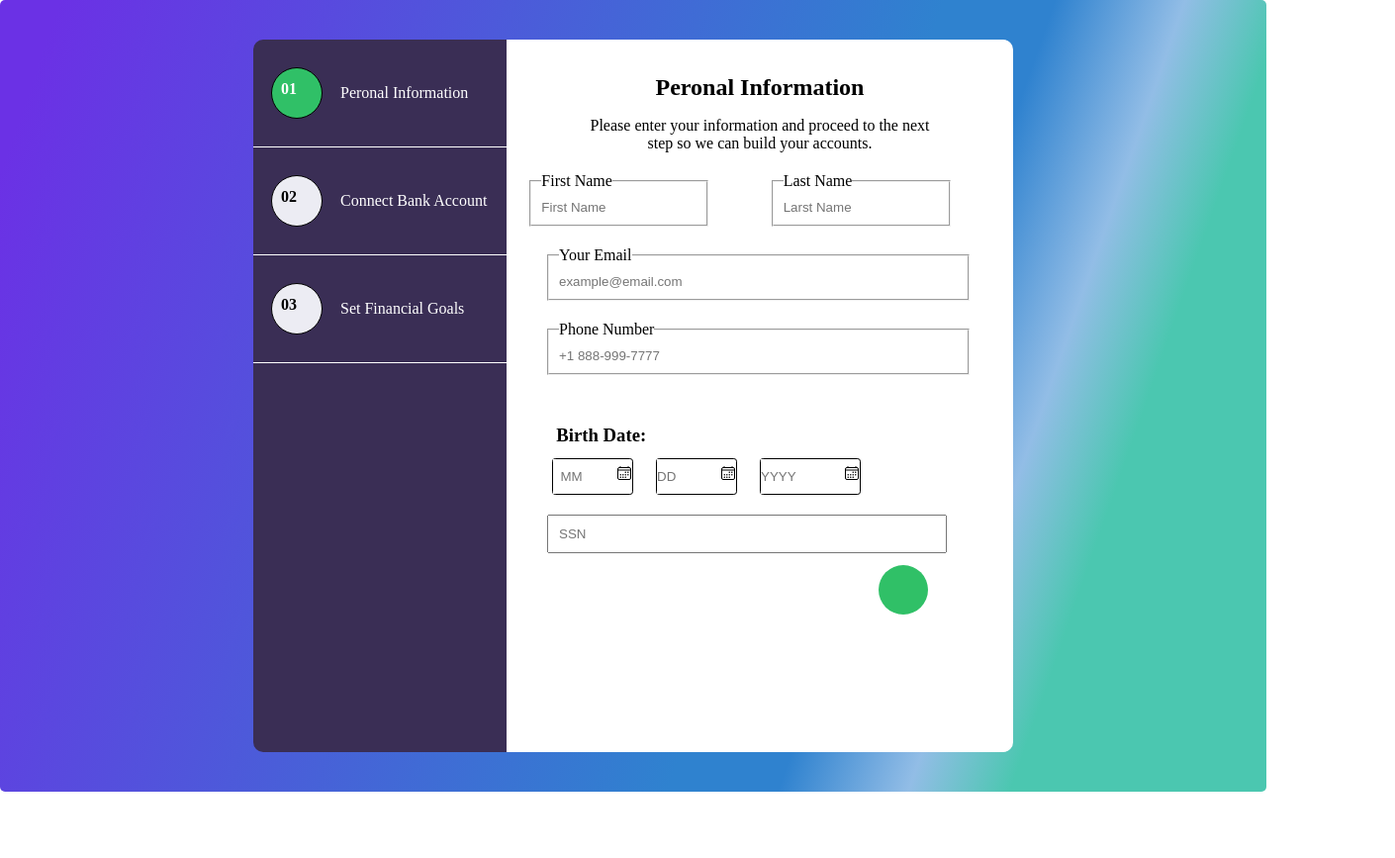
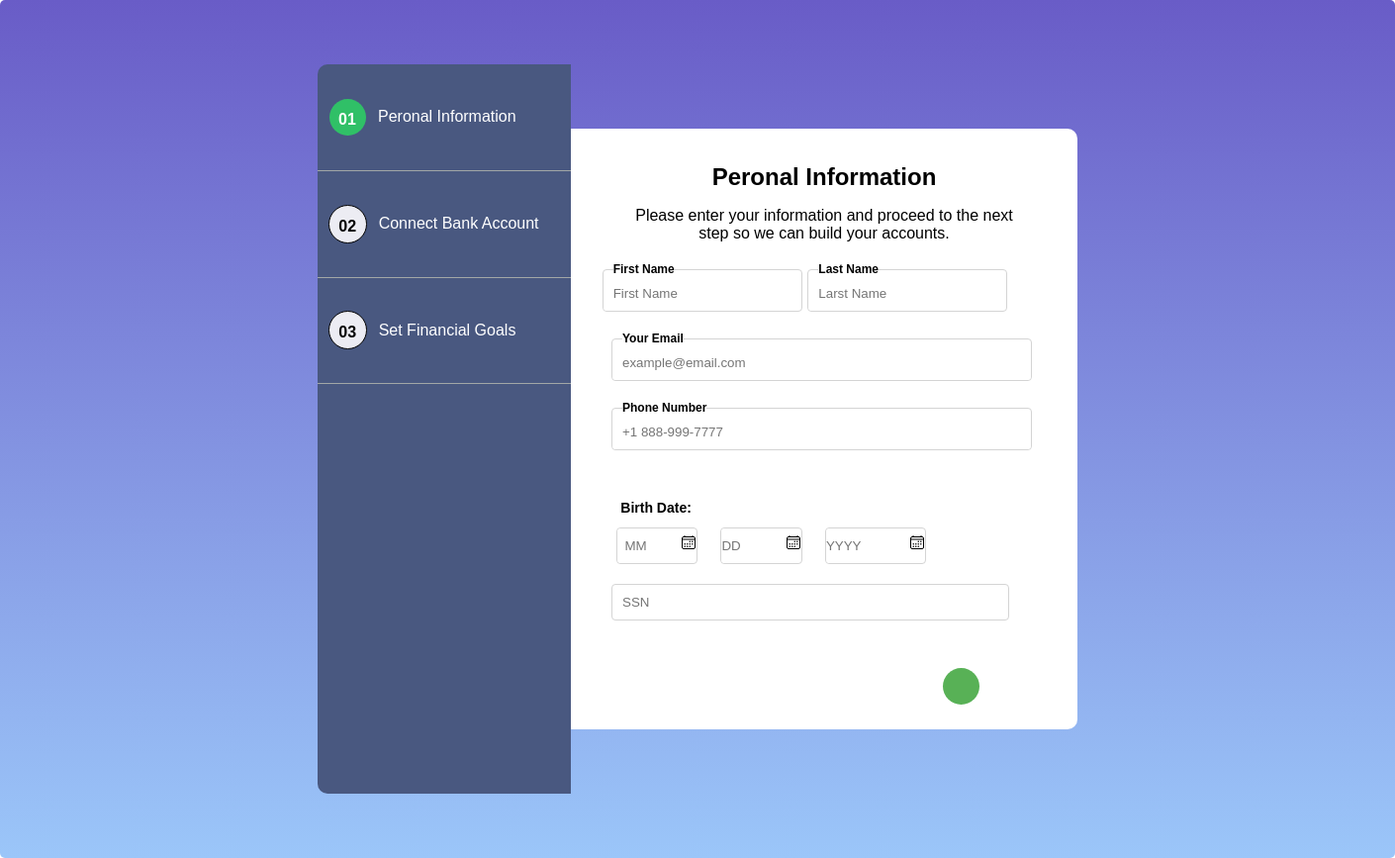
Before and after one commit to GraceNahomie/BriefSimplon, a plain HTML site: page index.html in a window 1280 px wide. Shown: the whole page at 99% size, 1410 px wide, since content can reach past the window. Before the commit the page ends 800 px from the top, so only its background shows below. Drawn offline with nearby package versions, Linux system fonts and the light colour scheme.

Commit message:
Update style.css

```diff
--- a/style.css
+++ b/style.css
@@ -2,49 +2,49 @@
     margin: 0;
     padding: 0;
     }
+   body{font-family: Arial, Helvetica, sans-serif;
+    /*font-family: 'Times New Roman', Times, serif;*/
+  }
     .grand{
-        width: 100%;
-        height:100vh;
+        width:100%;
+
         /* background: linear-gradient(45deg, 	#0000ff, #00bfff); */
-        background: linear-gradient(
-        109.31deg,
-        #6b31e5 3.9%,
-        #2f82cf 61.2%,
-        #2f82cf 68.35%,
-        #92bde6 76.79%,
-        #4bc7b0 83.39%
-      );
+        background: linear-gradient(180deg, #695cc7 0%, #9BC6F9 100%);
         border-radius: 5px;
         display: flex;
         justify-content: center;
         align-items: center;
+        padding: 65px;
     }
 
     .petit{
         width: 20%;
-        height: 90vh;
-        background: #3a2e55;
+        height: 89vh;
+        background: #495880;
+        border-radius: 12px 0px 0px 12px;
         border-radius: 10px 0px 0px 10px;
+        padding-bottom: 25px;
+
     }
 
     .moyen{
         width: 40%;
-        height: 90vh;
+
         background: #fff;
         border-radius: 0px 10px 10px 0px;
+        padding-bottom: 25px;
     }
     .cercle1{
-        height: 50px;
-        width: 50px;
+        height: 37px;
+        width: 37px;
         background-color: rgb(48, 192, 103);
-        border: 1px solid rgba(0, 0, 0, 1);
         border-radius: 50%;
 
 
     }
     .cercle2{
-        height: 50px;
-        width: 50px;
+        height: 37px;
+        width: 37px;
         background-color: rgb(236, 236, 243);
         border: 1px solid rgba(0, 0, 0, 1);
         border-radius: 50%;
@@ -52,8 +52,8 @@
 
 
 .cercle3{
-        height: 50px;
-        width: 50px;
+        height: 37px;
+        width: 37px;
         background-color: rgb(236, 236, 243);
         border: 1px solid rgba(0, 0, 0, 1);
         border-radius: 50%;
@@ -61,39 +61,42 @@
 
 
 .cercle4{
-        height: 50px;
-        width: 50px;
-        background-color: rgb(48, 192, 103);
+        height: 37px;
+        width: 37px;
+        background: #58B156;
         border-radius: 50%;
         margin-left: 350px;
-        margin-top: 12px;
+        margin-top: 48px;
        }
 
 
   .birth{
         padding-top: 50px;
         margin-left: 5%;
+        font-size: 14px;
         }
 
 
    .MM{
         width: fit-content;
-        border: 0.5px solid;
-        border-radius: 0.2rem;
+        border: 0.5px solid #d4d4d4;
+        border-radius: 4px;
       }
 
 
    .DD{
         width: fit-content;
-        border: 0.5px solid;
-        border-radius: 0.2rem;
+        border: 0.5px solid #d4d4d4;
+        border-radius: 4px;
+
       }
 
 
 .YYYY{
      width: fit-content;
-     border: 0.5px solid;
-     border-radius: 0.2rem;
+     border: 0.5px solid #d4d4d4;
+     border-radius: 4px;
+     font-weight: bold;
      }
 
 
@@ -116,11 +119,15 @@
 
 .ssn{
     width:400px;
+    height: 35px;
+    border-radius: 4px;
+    border: 0.5px solid #d4d4d4;
     }
 
 
 input{
     height: 35px;
+    border-radius: 4px;
      }
 
 
@@ -130,19 +137,20 @@ input{
 
 .text1{
         color: white;
-        width: 150px;
+        width: 183px;
        }
 
 
     .text2{
             color: white;
-            width: 150px;
+            width: 183px;
+
           }
 
 
     .text3{
             color: white;
-            width: 150px;
+            width: 183px;
           }
 
 .title1 h1{
@@ -154,6 +162,7 @@ input{
 .paragraph1{
             margin-top: 16px;
             text-align: center;
+
            }
 
 
@@ -164,24 +173,38 @@ input{
 
     fieldset {
             width: fit-content;
+            border: 1px solid #d4d4d4;
+            font-weight: bold;
+            font-size: 12px;
+            border-radius: 4px;
             }
+
 
 fieldset input{
               border: none;
+              border-radius: 4px;
               }
 
 
 fieldset input:focus{
                     outline: none;
+                    border-radius: 4px;
                    }
+.thirst{
+    margin-right: 65px;
+}
     .Form1{
         margin-top: 20px;
-        margin-left: -66px;
+       /* margin-left: 30px; */
+        width: 200px;
+    }
 
-    }
     .Form2{
         margin-top: 20px;
+        /* margin-right: 100px;  */
+        width: 200px;
     }
+
     .Form3{
         margin-top: 20px;
         margin-left: 15px;
@@ -208,7 +231,7 @@ fieldset input:focus{
     }
 
     .left-item{
-        border: 0.1px solid white;
+        border-bottom: 1px solid #a2a7a6;
         width: 100%;
         height: 15%;
         display: flex;
@@ -218,31 +241,8 @@ fieldset input:focus{
         border-right: none;
         border-top: none;
     }
-    .toto1{
-        margin-top: 15px;
-    }
-    .toto2{
-        display: flex;
-        justify-content: space-evenly;
-        margin-top: 15px;
-        margin-left: -60px;
-    }
 
-    .toto3{
-        margin-top: 25px;
-    }
-    .toto3 input{
-        border: 1px solid black;
-    }
     .nao{
         margin-top: 12px;
         margin-left: 20px;
     }
-
-
-    .birth-text{
-        margin-left: 10px;
-    }
-    .toto Form1{
-        border-radius: 2px 2px 2px 2px;
-    }
```
